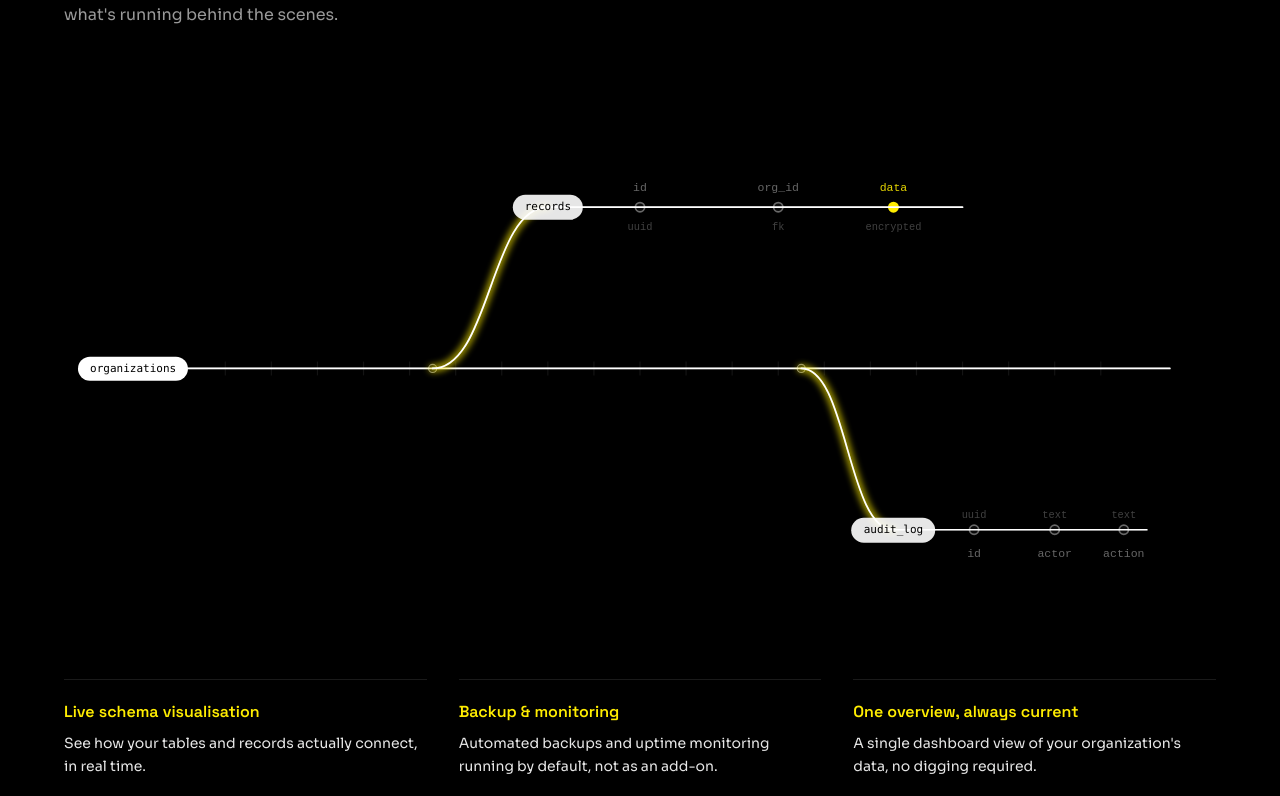
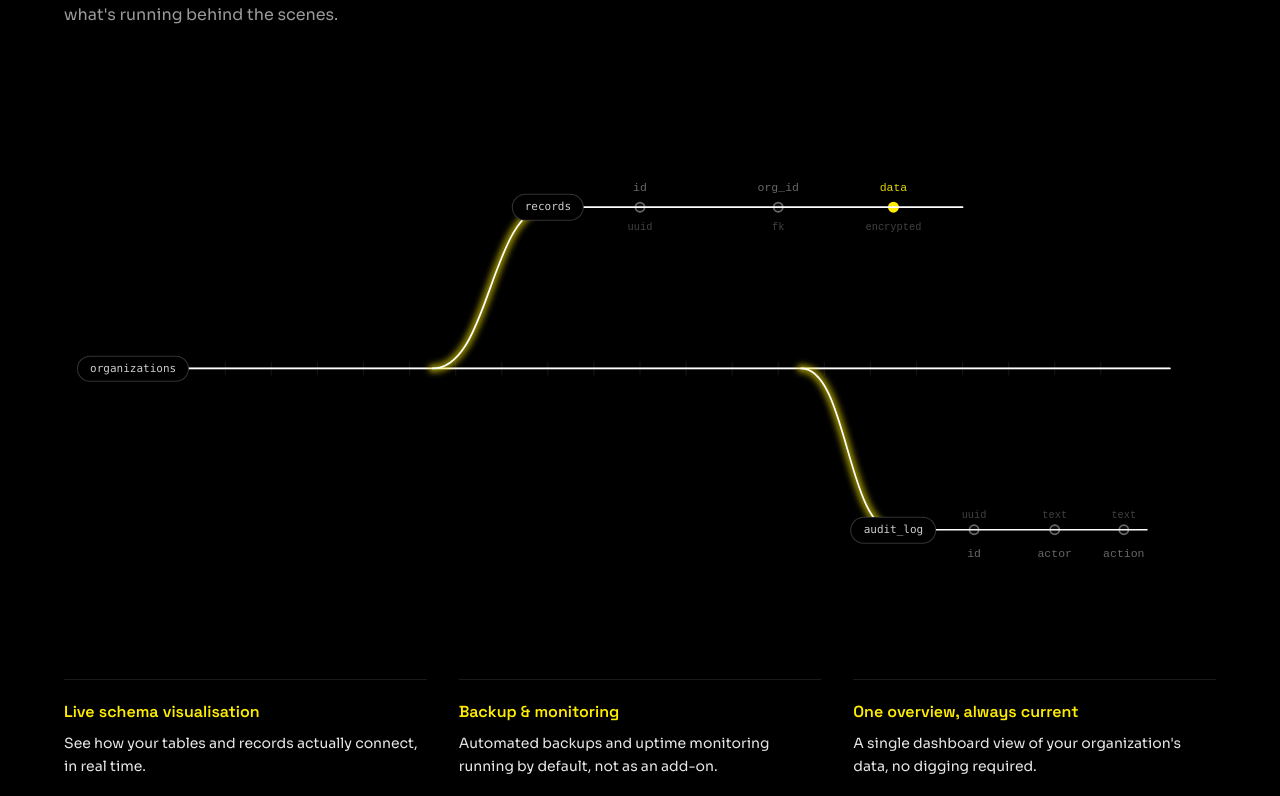
Before and after one commit to Cr4N31/VaultBase, a React (Vite) app: page / in a window 1280 px wide. Shown: the part 7523-8319 px from the top of the page. Built offline with nearby package versions, Linux system fonts and the light colour scheme.

Commit message:
feat: Update stroke colors and background styles in ErdVisualizer and CommitmentCard components for improved visibility

```diff
--- a/src/landing/components/features/Erdvisualizer.jsx
+++ b/src/landing/components/features/Erdvisualizer.jsx
@@ -211,7 +211,7 @@ function BranchDiagram() {
             <motion.path
               d={branchPath(branch.offX, branch.landX, branch.landY, ROOT.y)}
               fill="none"
-              stroke="#ffffff"
+              stroke="#030303"
               strokeOpacity="0.3"
               strokeWidth="1.5"
               strokeDasharray="4 4"
@@ -228,7 +228,7 @@ function BranchDiagram() {
               y1={branch.landY}
               x2={branch.endX}
               y2={branch.landY}
-              stroke="#ffffff"
+              stroke="#0f0f0f"
               strokeOpacity="0.25"
               strokeWidth="1.5"
               initial={{ pathLength: 0 }}
@@ -246,7 +246,7 @@ function BranchDiagram() {
               cy={ROOT.y}
               r="3.5"
               fill="#0A0A0A"
-              stroke="#ffffff"
+              stroke="#0c0c0c"
               strokeOpacity="0.5"
               initial={{ opacity: 0 }}
               animate={inView ? { opacity: 1 } : {}}
@@ -349,7 +349,7 @@ function BranchDiagram() {
 
       {/* HTML pill labels, positioned over the SVG by percentage */}
       <motion.div
-        className="absolute -translate-x-1/2 -translate-y-1/2 bg-white text-black text-[11px] font-mono font-medium px-3 py-1 rounded-full whitespace-nowrap"
+        className="absolute -translate-x-1/2 -translate-y-1/2 bg-black text-white/80 border border-white/20 text-[11px] font-mono font-medium px-3 py-1 rounded-full whitespace-nowrap"
         style={{
           left: `${(ROOT.x / 1000) * 100}%`,
           top: `${(ROOT.y / 440) * 100}%`,
@@ -364,7 +364,7 @@ function BranchDiagram() {
       {BRANCHES.map((branch, bi) => (
         <motion.div
           key={branch.name}
-          className="absolute -translate-x-1/2 -translate-y-1/2 bg-white/90 text-black text-[11px] font-mono font-medium px-3 py-1 rounded-full whitespace-nowrap"
+          className="absolute -translate-x-1/2 -translate-y-1/2  bg-black text-white/80 border border-white/20  text-[11px] font-mono font-medium px-3 py-1 rounded-full whitespace-nowrap"
           style={{
             left: `${(branch.landX / 1000) * 100}%`,
             top: `${(branch.landY / 440) * 100}%`,
--- a/src/landing/components/home/Commitments.jsx
+++ b/src/landing/components/home/Commitments.jsx
@@ -60,7 +60,7 @@ function CommitmentCard({ id, title, children }) {
   return (
     <motion.div
       ref={ref}
-      className="bg-[#0A0A0A] border border-white/10 rounded-lg p-6 flex flex-col min-h-[240px]"
+      className="bg-black border border-white/10 rounded-lg p-6 flex flex-col min-h-[240px]"
       initial={{ opacity: 0, y: 16 }}
       animate={inView ? { opacity: 1, y: 0 } : {}}
       transition={{ duration: 0.5, ease: "easeOut" }}
```
